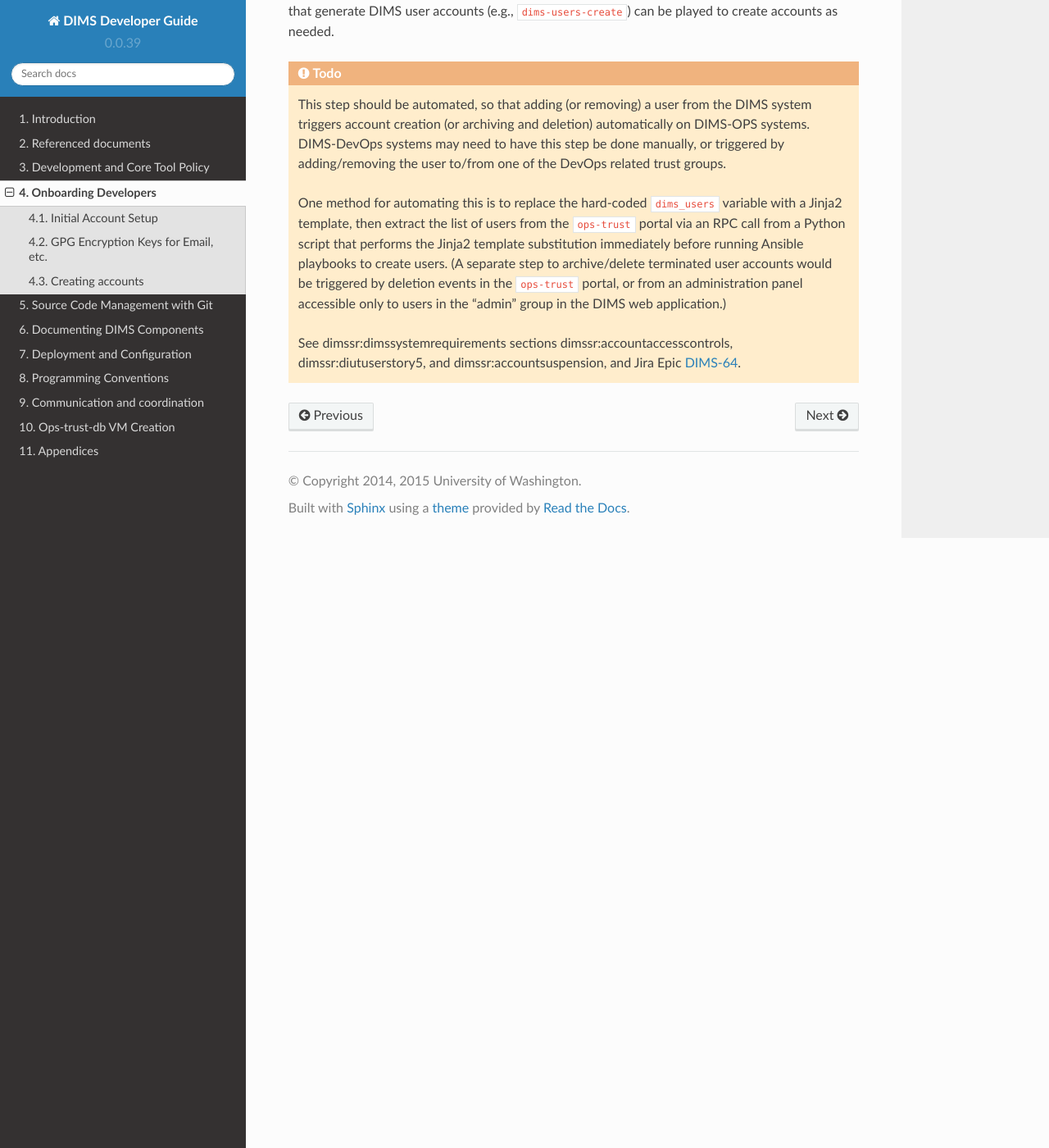
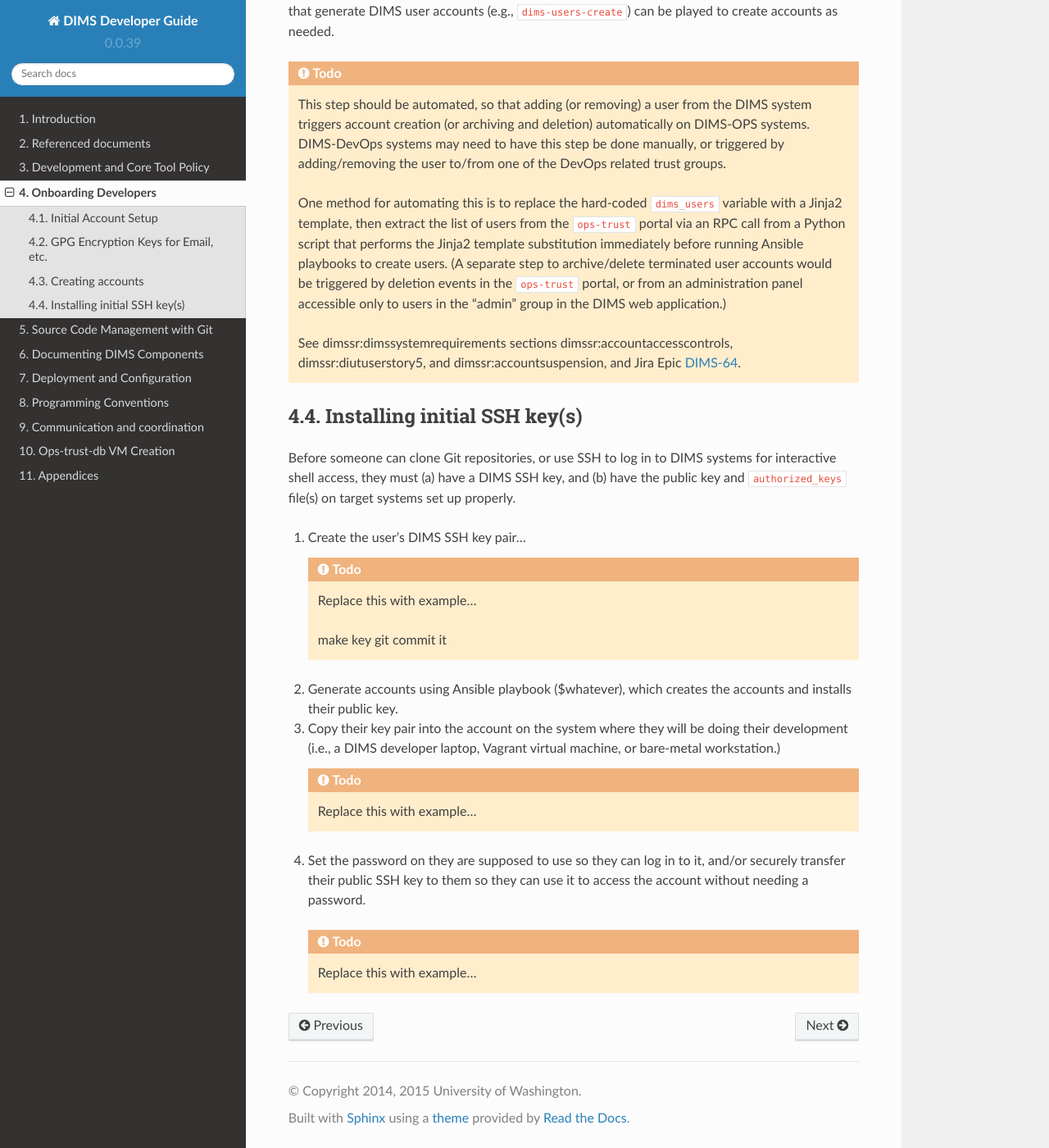
Before and after one commit to uw-dims/dims-devguide, a Sphinx documentation site: the page built from docs/source/onboarding.rst, in a window 1280 px wide and 1400 px high, scrolled down 1405 px. Shown: the whole window at 82% size. Built offline with Sphinx 7.4.7 and the Read the Docs theme 2.0.0, drawn with Linux system fonts in a browser that asks for light colours; pages that are not in the unit, such as notebooks, are missing from menus.

Commit message:
Add subsection on SSH keys for new user

```diff
--- a/docs/source/onboarding.rst
+++ b/docs/source/onboarding.rst
@@ -108,3 +108,48 @@ as needed.
 ..
 
 .. _DIMS-64: http://jira.prisem.washington.edu/browse/DIMS-64
+
+
+.. _sshkeys:
+
+Installing initial SSH key(s)
+-----------------------------
+
+Before someone can clone Git repositories, or use SSH to log in to DIMS
+systems for interactive shell access, they must (a) have a DIMS SSH key,
+and (b) have the public key and ``authorized_keys`` file(s) on target
+systems set up properly.
+
+#. Create the user's DIMS SSH key pair...
+
+   .. todo::
+
+      Replace this with example...
+
+      make key
+      git commit it
+
+   ..
+
+#. Generate accounts using Ansible playbook ($whatever), which creates
+   the accounts and installs their public key.
+
+#. Copy their key pair into the account on the system where they will be
+   doing their development (i.e., a DIMS developer laptop, Vagrant virtual
+   machine, or bare-metal workstation.)
+
+   .. todo::
+
+      Replace this with example...
+
+   ..
+
+#.  Set the password on they are supposed to use so they can log in to it,
+    and/or securely transfer their public SSH key to them so they can use it
+    to access the account without needing a password.
+
+   .. todo::
+
+      Replace this with example...
+
+   ..
```
